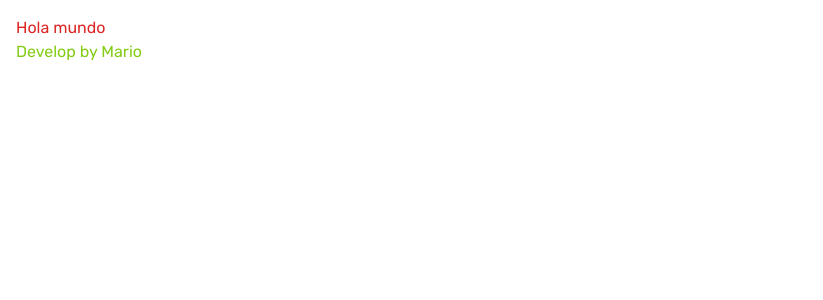
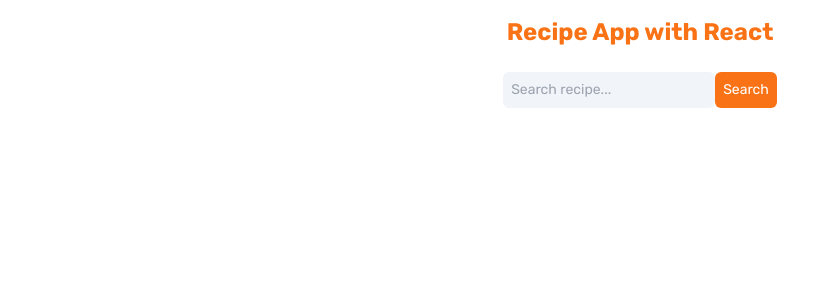
Before and after one commit to Marioacj98/recipe-app, a React (Create React App) app: page / in a window 1280 px wide. Shown: the top 300 px of the page, without its empty margins (0-823 px from the left). Built offline with nearby package versions, Linux system fonts and the light colour scheme; the HTML template or start-up script is replaced by a standard one.

Commit message:
Search form component

```diff
--- a/src/App.js
+++ b/src/App.js
@@ -1,10 +1,12 @@
 import React from 'react';
+import Header from './Components/Header';
+import Form from './Components/Form';
 
 export default function App() {
   return (
     <div className='container mx-auto p-4'>
-      <h1 className='text-red-600'>Hola mundo</h1>
-      <p className='text-lime-500'>Develop by Mario</p>
+      <Header />
+      <Form />
     </div>
   );
 }
--- /dev/null
+++ b/src/Components/Form.js
@@ -0,0 +1,12 @@
+import React from 'react';
+
+export default function Form () {
+    return (
+        <div className='flex justify-center py-6'>
+            <form>
+                <input className='bg-slate-100 p-2 rounded-md text-sm focus:outline-0' type="text" placeholder='Search recipe...' />
+                <button className='text-white p-2 rounded-md text-sm bg-orange-500' type='Submit'>Search</button>
+            </form>
+        </div>
+    );
+}
--- /dev/null
+++ b/src/Components/Header.js
@@ -0,0 +1,9 @@
+import React from 'react';
+
+export default function Header () {
+    return (
+        <>
+            <h1 className='text-orange-500 text-center text-2xl font-bold'>Recipe App with React</h1>
+        </>
+    );
+}
```
